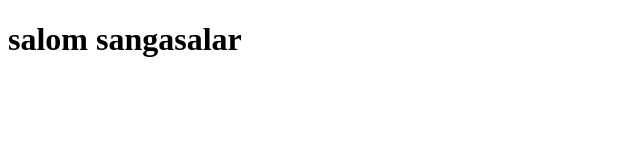
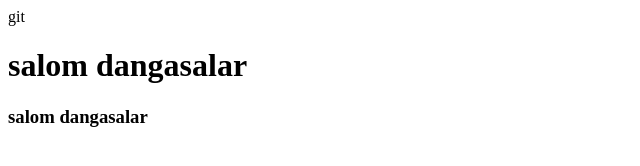
Before and after one commit to salokhitdinovv7/2-DARS, a plain HTML site: page index.html in a window 1280 px wide. Shown: the whole page, without its empty margins (0-640 px from the left). Drawn offline with Linux system fonts and the light colour scheme.

Commit message:
h3 qoshdim

```diff
--- a/index.html
+++ b/index.html
@@ -1,11 +1,12 @@
 <!DOCTYPE html>
 <html lang="en">
-<head>
-    <meta charset="UTF-8">
-    <meta name="viewport" content="width=device-width, initial-scale=1.0">
+  <head>
+    <meta charset="UTF-8" />
+    <meta name="viewport" content="width=device-width, initial-scale=1.0" />
     <title>Document</title>
-</head>
-<body>
-    <h1>salom sangasalar</h1>
-</body>
+  </head>git
+  <body>
+    <h1>salom dangasalar</h1>
+    <h3>salom dangasalar</h3>
+  </body>
 </html>
```
